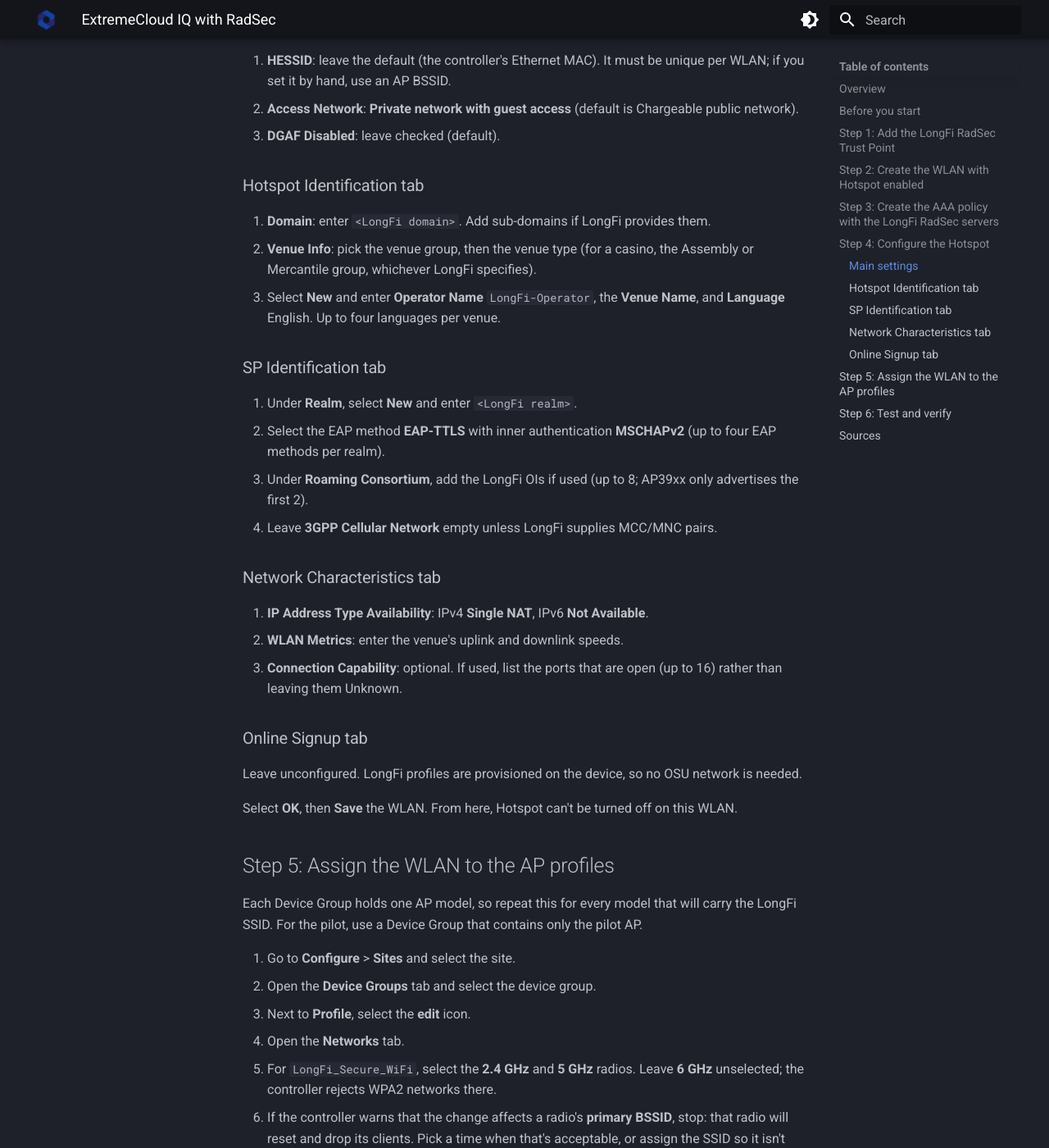
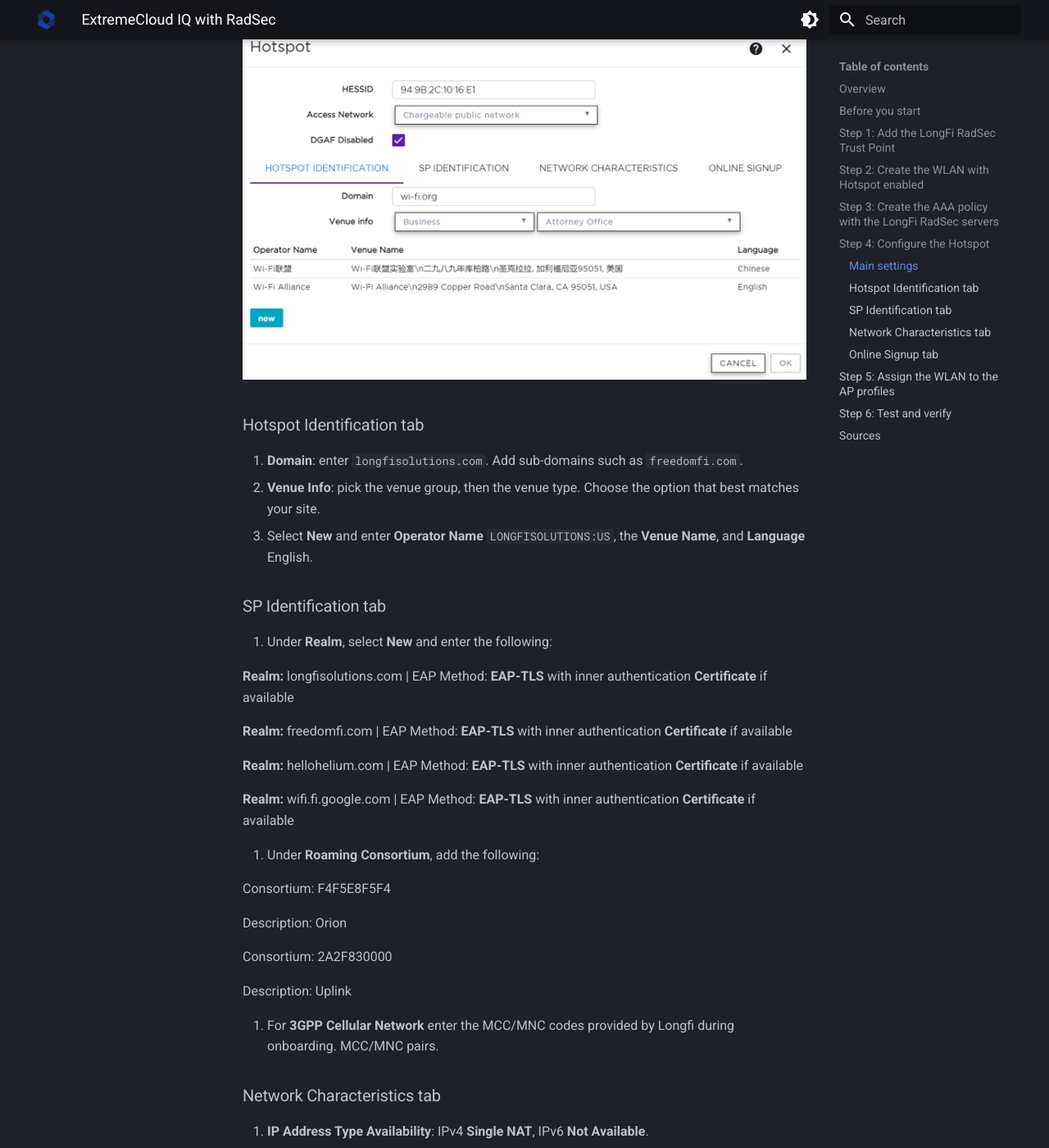
Before and after one commit to LongFi-Solutions/longfi-solutions.github.io, an MkDocs documentation site: the page built from docs/deployment/extremecloud-iq-with-radsec.md, in a window 1280 px wide and 1400 px high, scrolled down 2897 px. Shown: the whole window at 82% size. Built offline with MkDocs 1.6.1 and Material for MkDocs 9.7.7, drawn with Linux system fonts in a browser that asks for light colours; some of the changed text lies outside the part shown.

Commit message:
Update Deployment Guides “extremecloud-iq-with-radsec” +1

```diff
--- a/docs/deployment/extremecloud-iq-with-radsec.md
+++ b/docs/deployment/extremecloud-iq-with-radsec.md
@@ -16,12 +16,9 @@ Collect every value below before touching the controller.
 | --- | --- | --- |
 | Client certificate and private key (.p12/.pfx, or separate files) and its password | Step 1 | Issued by LongFi |
 | LongFi CA certificate (PEM) | Step 1 | Issued by LongFi |
-| Primary RadSec server | Step 3 | `50.18.227.41`, TCP 2083 |
-| Secondary RadSec server | Step 3 | `54.219.71.206`, TCP 2083 |
+| Primary RadSec server | Step 3 | 136.107.123.32 Port: 2083 |
+| Secondary RadSec server | Step 3 | 34.174.6.104 Port: 2083 |
 | RadSec shared secret | Step 3 | `radsec` (RadSec default) unless LongFi specifies another |
-| Passpoint domain | Step 4 | `<LongFi domain>` |
-| NAI realm and EAP method | Step 4 | `<LongFi realm>`, EAP-TTLS with MSCHAPv2 |
-| Roaming Consortium OIs, if used | Step 4 | `<LongFi RCOI>` |
 
 **Firewall:** at a Centralized site the controller handles session management, so RadSec is expected to leave from the controller, not the APs. Allow TCP 2083 outbound from **both controller VMs** (HA pair) to both LongFi servers. Confirm the source in the controller's RADIUS diagnostics during the pilot.
 
@@ -60,15 +57,15 @@ Create a **new** AAA policy. An existing policy can't be switched to NAI routing
 4. Set **Accounting Type** to **Start-Interim-Stop**.
 5. Set **Accounting Interim Interval** to `300` seconds (default 60).
 6. Set **RADIUS Authentication Servers Mode** to **Failover**.
-7. Optional: set **Operator Name** if LongFi provides one (namespace Realm, Tadig, E212, OneCC or WBAID).
+7. Sset **Operator Name** to **LONGFISOLUTIONS:US**.
 8. Under authentication servers, select **Add** and enter the primary server:
     - **Type**: **Secure (RADSEC)**
-    - **Server Address**: `50.18.227.41` (can't be changed after saving)
+    - **Server Address**: `136.107.123.32`
     - **Port**: `2083`
     - **Trust Point**: `LongFi_RadSec`
     - **Shared Secret**: `radsec` unless LongFi gave another
     - Leave **Peer Discovery** off
-9. Repeat step 8 for the secondary server `54.219.71.206`.
+9. Repeat step 8 for the secondary server `34.174.6.104`
 10. Add the same two servers as **accounting** servers.
 11. Save the AAA policy. It is now selected on the WLAN.
 
@@ -79,21 +76,40 @@ On the WLAN page, select **Configure** next to **Hotspot**. Fill in every requir
 ### Main settings
 
 1. **HESSID**: leave the default (the controller's Ethernet MAC). It must be unique per WLAN; if you set it by hand, use an AP BSSID.
-2. **Access Network**: **Private network with guest access** (default is Chargeable public network).
+2. **Access Network**: Chargeable public network.
 3. **DGAF Disabled**: leave checked (default).
+
+![](/assets/images/20261112-213107.png)
 
 ### Hotspot Identification tab
 
-1. **Domain**: enter `<LongFi domain>`. Add sub-domains if LongFi provides them.
-2. **Venue Info**: pick the venue group, then the venue type (for a casino, the Assembly or Mercantile group, whichever LongFi specifies).
-3. Select **New** and enter **Operator Name** `LongFi-Operator`, the **Venue Name**, and **Language** English. Up to four languages per venue.
+1. **Domain**: enter `longfisolutions.com`. Add sub-domains such as `freedomfi.com`.
+2. **Venue Info**: pick the venue group, then the venue type. Choose the option that best matches your site.
+3. Select **New** and enter **Operator Name** `LONGFISOLUTIONS:US`, the **Venue Name**, and **Language** English.
 
 ### SP Identification tab
 
-1. Under **Realm**, select **New** and enter `<LongFi realm>`.
-2. Select the EAP method **EAP-TTLS** with inner authentication **MSCHAPv2** (up to four EAP methods per realm).
-3. Under **Roaming Consortium**, add the LongFi OIs if used (up to 8; AP39xx only advertises the first 2).
-4. Leave **3GPP Cellular Network** empty unless LongFi supplies MCC/MNC pairs.
+1. Under **Realm**, select **New** and enter the following:
+
+**Realm:** longfisolutions.com | EAP Method: **EAP-TLS** with inner authentication **Certificate** if available
+
+**Realm:** freedomfi.com | EAP Method: **EAP-TLS** with inner authentication **Certificate** if available
+
+**Realm:** hellohelium.com | EAP Method: **EAP-TLS** with inner authentication **Certificate** if available
+
+**Realm:** wifi.fi.google.com | EAP Method: **EAP-TLS** with inner authentication **Certificate** if available
+
+2. Under **Roaming Consortium**, add the following:
+
+Consortium: F4F5E8F5F4
+
+Description: Orion
+
+Consortium: 2A2F830000
+
+Description: Uplink
+
+3. For **3GPP Cellular Network** enter the MCC/MNC codes provided by Longfi during onboarding.  MCC/MNC pairs.
 
 ### Network Characteristics tab
 
```
Also changed, not shown: other parts of docs/deployment/extremecloud-iq-with-radsec.md (+2 -2 lines), docs/assets/images/20261112-213107.png (added).
